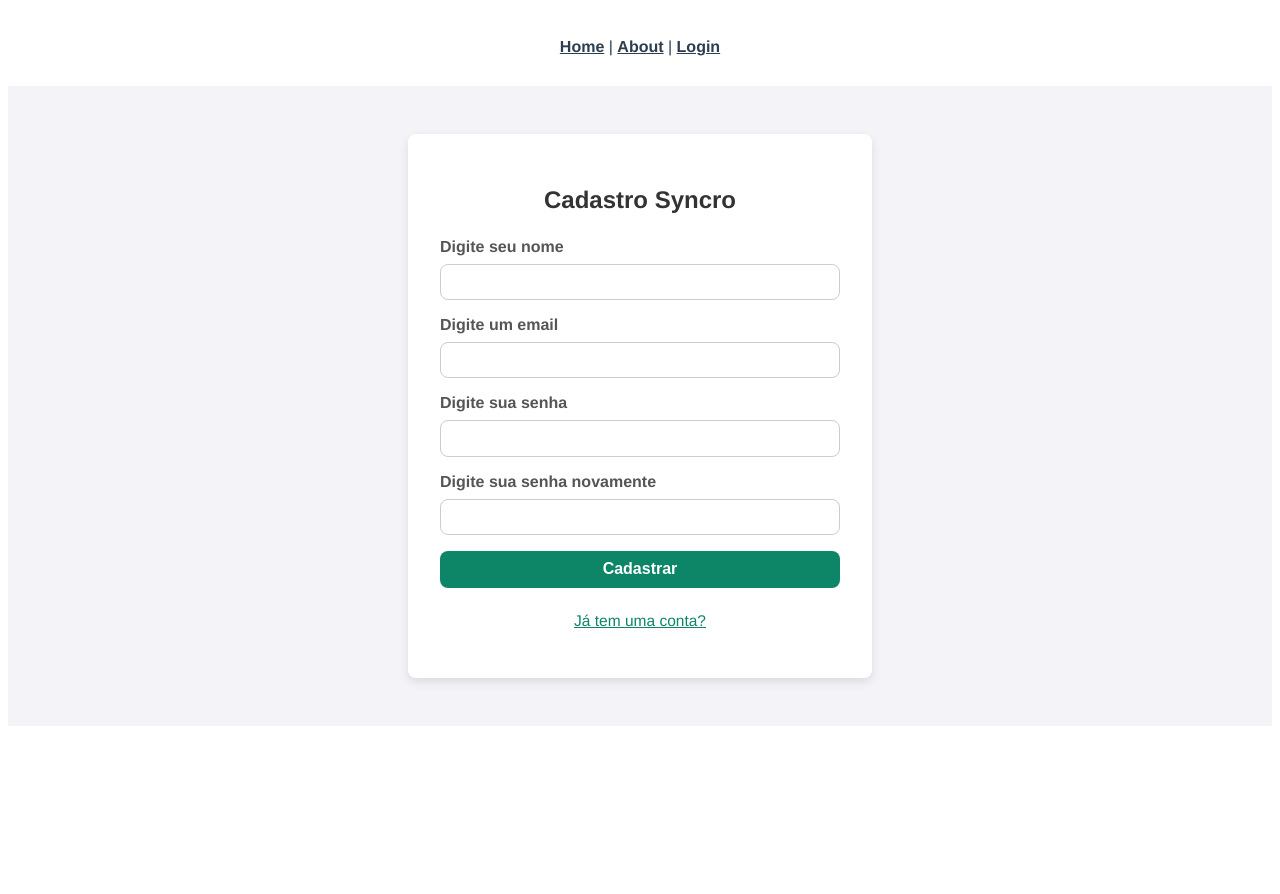
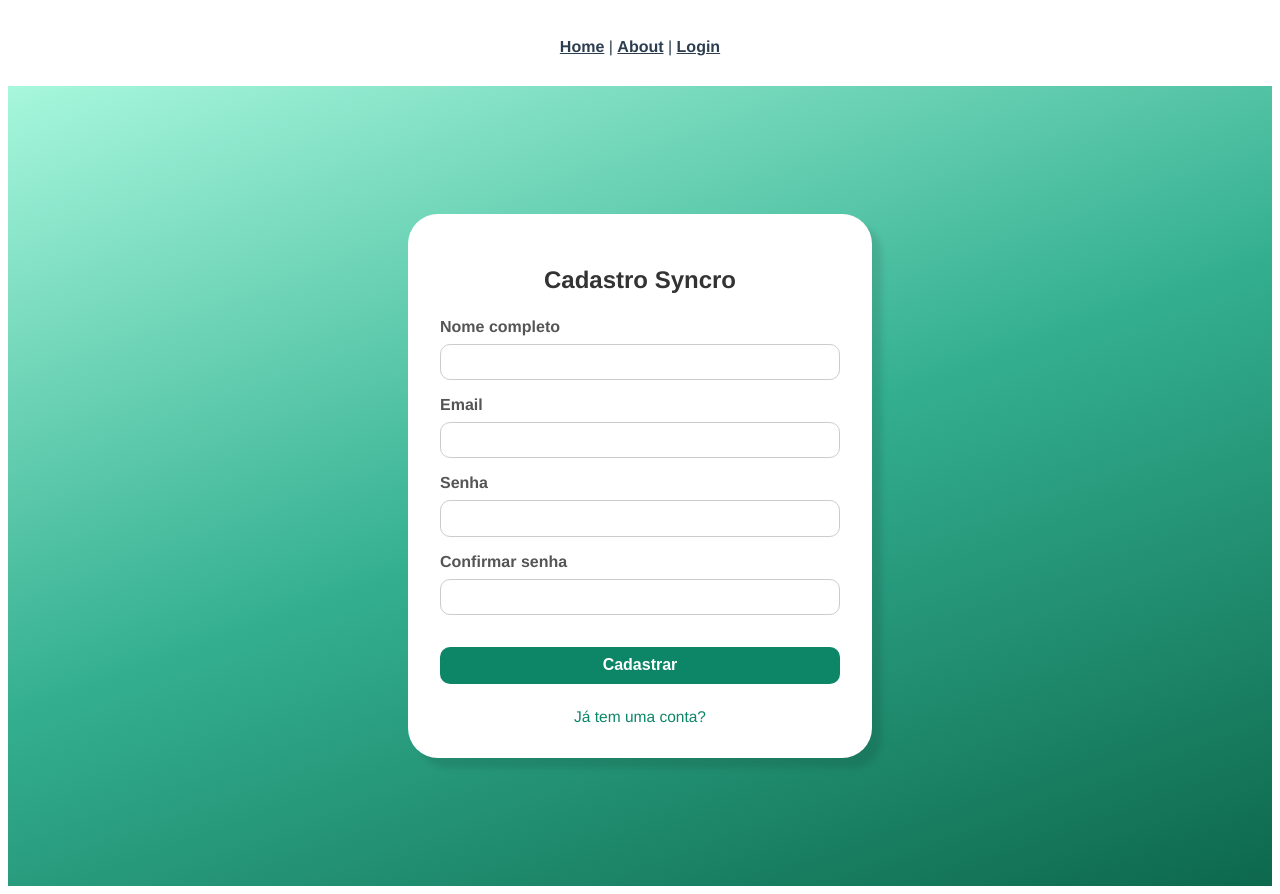
Before and after one commit to MarcelaPaixao/Syncro, a Vue app in the folder frontend_syncro/: page /cadastro in a window 1280 px wide. Before the commit the page ends 800 px from the top, so only its background shows below. Built offline with nearby package versions, Linux system fonts and the light colour scheme.

Commit message:
yarn/npm fixed + ajuste cadastro e login

```diff
--- a/frontend_syncro/src/views/CadastroView.vue
+++ b/frontend_syncro/src/views/CadastroView.vue
@@ -5,26 +5,26 @@
 
       <form @submit.prevent="fazerCadastro">
         <div class="input-group">
-          <label>Digite seu nome</label>
+          <label>Nome completo</label>
           <input type="name" v-model="name" required />
         </div>
 
         <div class="input-group">
-          <label>Digite um email</label>
+          <label>Email</label>
           <input type="email" v-model="email" required />
         </div>
 
         <div class="input-group">
-          <label>Digite sua senha</label>
-          <input type="password" v-model="password" required />
-        </div>
-        <!-- fazer lógica de verificação de senhas que devem ser iguais -->
-        <div class="input-group">
-          <label>Digite sua senha novamente</label>
+          <label>Senha</label>
           <input type="password" v-model="password" required />
         </div>
 
-        <button>Cadastrar</button>
+        <div class="input-group">
+          <label>Confirmar senha</label>
+          <input type="password" v-model="confirmPassword" required />
+        </div>
+
+        <button class="button">Cadastrar</button>
       </form>
 
       <div class="login-redirect">
@@ -62,16 +62,16 @@ export default {
   display: flex;
   justify-content: center;
   align-items: center;
-  height: 80vh;
-  background-color: #f4f4f8;
+  height: 100vh;
+  background-image: linear-gradient(160deg, #a7f7dc, #33af90, #0d684c);
 }
 
 .cadastro-box {
   /* justify-content: center; */
   padding: 2rem;
   background-color: white;
-  border-radius: 8px;
-  box-shadow: 0 4px 10px rgba(0, 0, 0, 0.1);
+  border-radius: 30px;
+  box-shadow: 10px 10px 6px rgba(0, 0, 0, 0.1);
   width: 100%;
   max-width: 400px;
 }
@@ -105,11 +105,11 @@ input {
   width: 100%;
   padding: 0.6rem;
   border: 1px solid #ccc;
-  border-radius: 8px;
+  border-radius: 10px;
   box-sizing: border-box; /* Garante que o padding não aumente a largura total */
 }
 
-button {
+.button {
   width: 100%;
   padding: 0.6rem;
   border: none;
@@ -117,30 +117,30 @@ button {
   color: white;
   font-size: 1rem;
   font-weight: bold;
-  border-radius: 8px;
+  border-radius: 10px;
   cursor: pointer;
   transition: background-color 0.3s;
+  margin-top: 1rem;
 }
 
-button:hover {
+.button:hover {
   background-color: #0d8668a2;
 }
 
 .login-redirect {
   text-align: center;
   margin-top: 1.5rem;
-  margin-bottom: 1rem;
 }
 
 .login-redirect a {
   color: #0d8668;
   padding: 0;
   font-size: 0.97em;
-  text-decoration: underline;
+  text-decoration: none;
 }
 
 .login-redirect a:hover {
   color: #0d8668a2;
-  text-decoration: none;
+  text-decoration: underline;
 }
 </style>
--- a/frontend_syncro/src/views/LoginView.vue
+++ b/frontend_syncro/src/views/LoginView.vue
@@ -17,7 +17,7 @@
 
           <div class="redireciona-esqueceu-senha">
             <router-link to="/esqueceu-sua-senha"
-              >Esqueceu sua senha</router-link
+              >Esqueceu sua senha?</router-link
             >
           </div>
         </div>
@@ -48,6 +48,7 @@ export default {
   methods: {
     fazerLogin() {
       // Testando no console do navegador
+      // aqui faz chamada para backend
       console.log("Dados para login:", {
         email: this.email,
         password: this.password,
@@ -89,9 +90,9 @@ h2 {
 
 h4 {
   text-align: center;
-  margin-bottom: 1.5rem;
+  margin-bottom: 1rem;
   color: #333;
-  font-size: 1rem;
+  font-size: 0.9rem;
 }
 
 .input-group {
@@ -110,7 +111,7 @@ input {
   width: 100%;
   padding: 0.6rem;
   border: 1px solid #ccc;
-  border-radius: 8px;
+  border-radius: 10px;
   box-sizing: border-box; /* Garante que o padding não aumente a largura total */
 }
 
@@ -122,7 +123,7 @@ input {
   color: white;
   font-size: 1rem;
   font-weight: bold;
-  border-radius: 8px;
+  border-radius: 10px;
   cursor: pointer;
   transition: background-color 0.3s;
 }
@@ -148,12 +149,12 @@ input {
 .redireciona-esqueceu-senha a {
   color: #0d8668;
   padding: 0;
-  font-size: 0.97em;
-  text-decoration: underline;
+  font-size: 0.9em;
+  text-decoration: none;
 }
 
 .redireciona-esqueceu-senha a:hover {
   color: #0d8668a2;
-  text-decoration: none;
+  text-decoration: underline;
 }
 </style>
```
